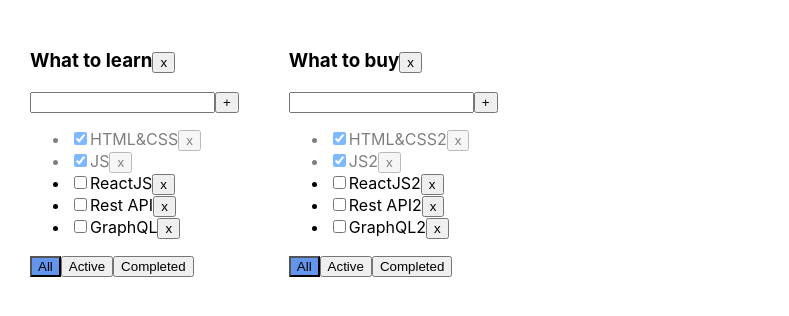
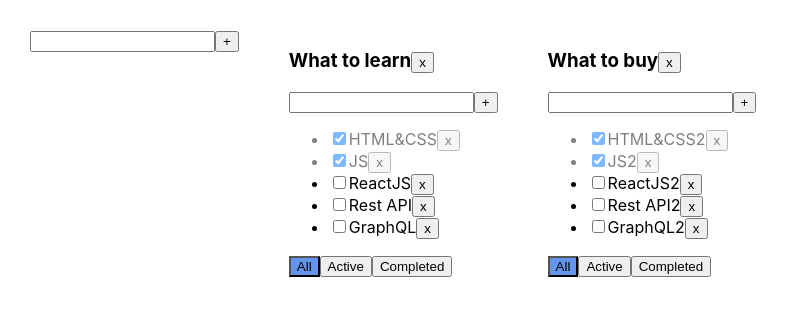
Before and after one commit to Zhenya-M1khaylov/TodoList, a React (Create React App) app: page / in a window 1280 px wide. Shown: the top 316 px of the page, without its empty margins (0-789 px from the left). Built offline with nearby package versions, Linux system fonts and the light colour scheme.

Commit message:
Add EditableSpan, FullInput Components, add changed titles

```diff
--- a/src/App.tsx
+++ b/src/App.tsx
@@ -2,6 +2,7 @@ import React, {useState} from 'react';
 import './App.css';
 import {TaskType, Todolist} from './Todolist';
 import {v1} from 'uuid';
+import {FullInput} from './Components/FullInput';
 
 export type FilterValuesType = 'all' | 'active' | 'completed';
 
@@ -59,13 +60,31 @@ function App() {
         setTasks({...tasks, [todolistID]: tasks[todolistID].map(el => el.id === taskId ? {...el, isDone: isDone} : el)})
     }
 
+    const addTodolist = (newTitle: string) => {
+        let newID = v1()
+        let newTodolist: TodolistsType = {id: newID, title: newTitle, filter: 'all'}
+        setTodolists([newTodolist, ...todolists])
+        setTasks({...tasks, [newID]: []})
+    }
+
+    const editTodolist = (todolistId: string, newTitle: string) => {
+        setTodolists(todolists.map(el=>el.id===todolistId ? {...el, title: newTitle} : el))
+    }
+
+    const editTask = (todolistId: string, taskID: string, newTitle: string) => {
+        setTasks({
+            ...tasks, [todolistId]: tasks[todolistId].map(el => el.id === taskID ? {...el, title: newTitle} : el)
+        })
+    }
 
     return (
         <div className="App">
+            <FullInput callBack={addTodolist} />
             {todolists.map((el, index) => {
 
                 return (
                     <Todolist
+                        id={el.id}
                         key={el.id}
                         todolistID={el.id}
                         title={el.title}
@@ -78,6 +97,8 @@ function App() {
                         setTodolists={setTodolists}
                         todolists={todolists}
                         removeTodolist={removeTodolist}
+                        editTodolist={editTodolist}
+                        editTask={editTask}
                     />
                 )
             })}
--- /dev/null
+++ b/src/Components/EditableSpan.tsx
@@ -0,0 +1,26 @@
+import React, {ChangeEvent, useState} from 'react';
+
+export type EditableSpanPropsType = {
+    title: string
+    callBack: (newTitle: string) => void
+}
+
+export const EditableSpan = (props: EditableSpanPropsType) => {
+
+    let [edit, setEdit] = useState(false)
+    let [newTitle, setNewTitle] = useState(props.title)
+
+    const onChangeHandler = (e: ChangeEvent<HTMLInputElement>) => {
+        setNewTitle(e.currentTarget.value)
+    }
+    const onDoubleClickHandler = () => {
+        setEdit(!edit)
+        props.callBack(newTitle)
+    }
+
+    return (
+        edit
+            ? <input value={newTitle} onChange={onChangeHandler} onBlur={onDoubleClickHandler} autoFocus/>
+            : <span onDoubleClick={onDoubleClickHandler}>{props.title}</span>
+    );
+};
--- /dev/null
+++ b/src/Components/FullInput.tsx
@@ -0,0 +1,42 @@
+import React, {ChangeEvent, KeyboardEvent, useState} from 'react';
+
+export type FullInputPropsType = {
+    callBack: (newTitle: string) => void
+}
+
+export const FullInput = (props: FullInputPropsType) => {
+
+    let [title, setTitle] = useState('')
+    let [error, setError] = useState<string | null>(null)
+
+    const onChangeHandler = (e: ChangeEvent<HTMLInputElement>) => {
+        setTitle(e.currentTarget.value)
+    }
+    const onKeyPressHandler = (e: KeyboardEvent<HTMLInputElement>) => {
+        setError(null);
+        if (e.key === 'Enter') {
+            addTask();
+        }
+    }
+    const addTask = () => {
+        let newTitle = title.trim();
+        if (newTitle !== '') {
+            props.callBack(newTitle);
+            setTitle('');
+        } else {
+            setError('Title is required');
+        }
+    }
+
+    return (
+        <div>
+            <input value={title}
+                   onChange={onChangeHandler}
+                   onKeyPress={onKeyPressHandler}
+                   className={error ? "error" : ""}
+            />
+            <button onClick={addTask}>+</button>
+            {error && <div className="error-message">{error}</div>}
+        </div>
+    );
+}
--- a/src/MapComponent.tsx
+++ /dev/null
@@ -1,32 +0,0 @@
-import React, {ChangeEvent} from 'react';
-import {TaskType} from './Todolist';
-
-type PropsType = {
-    todolistID: string
-    tasksForTodolist: Array<TaskType>
-    removeTask: (todolistID: string, taskId: string) => void
-    changeTaskStatus: (todolistID: string, taskId: string, isDone: boolean) => void
-}
-
-export const MapComponent = ({todolistID, tasksForTodolist, removeTask, ...props}: PropsType) => {
-    return (
-        <ul>
-
-            {tasksForTodolist.map(t => {
-                const onClickHandler = () => removeTask(todolistID, t.id)
-                const onChangeHandler = (e: ChangeEvent<HTMLInputElement>) => {
-                    props.changeTaskStatus(todolistID, t.id, e.currentTarget.checked);
-                }
-
-                return <li key={t.id} className={t.isDone ? 'is-done' : ''}>
-                    <input type="checkbox"
-                           onChange={onChangeHandler}
-                           checked={t.isDone}/>
-                    <span>{t.title}</span>
-                    <button onClick={onClickHandler}>x</button>
-                </li>
-            })
-            }
-        </ul>
-    );
-};
--- a/src/Todolist.tsx
+++ b/src/Todolist.tsx
@@ -1,6 +1,7 @@
-import React, {ChangeEvent, KeyboardEvent, useState} from 'react';
+import React, {ChangeEvent} from 'react';
 import {FilterValuesType, TodolistsType} from './App';
-import {MapComponent} from './MapComponent';
+import {FullInput} from './Components/FullInput';
+import {EditableSpan} from './Components/EditableSpan';
 
 export type TaskType = {
     id: string
@@ -9,6 +10,7 @@ export type TaskType = {
 }
 
 type PropsType = {
+    id: string
     todolistID: string
     title: string
     tasks: Array<TaskType>
@@ -20,12 +22,14 @@ type PropsType = {
     setTodolists: (todolists: Array<TodolistsType>) => void
     todolists: Array<TodolistsType>
     removeTodolist: (todolistID: string) => void
+    editTodolist: (todolistId: string, newTitle: string)=> void
+    editTask: (todolistId: string, taskID: string, newTitle: string)=> void
 }
 
 export function Todolist(props: PropsType) {
 
-    let [title, setTitle] = useState('')
-    let [error, setError] = useState<string | null>(null)
+    // let [title, setTitle] = useState('')
+    // let [error, setError] = useState<string | null>(null)
 
 
     function changeFilter(todolistID: string, value: FilterValuesType) {
@@ -42,25 +46,25 @@ export function Todolist(props: PropsType) {
     }
 
 
-    const addTask = () => {
-        if (title.trim() !== '') {
-            props.addTask(props.todolistID, title.trim());
-            setTitle('');
-        } else {
-            setError('Title is required');
-        }
-    }
+    // const addTask = () => {
+    //     if (title.trim() !== '') {
+    //         props.addTask(props.todolistID, title.trim());
+    //         setTitle('');
+    //     } else {
+    //         setError('Title is required');
+    //     }
+    // }
 
-    const onChangeHandler = (e: ChangeEvent<HTMLInputElement>) => {
-        setTitle(e.currentTarget.value)
-    }
+    // const onChangeHandler = (e: ChangeEvent<HTMLInputElement>) => {
+    //     setTitle(e.currentTarget.value)
+    // }
 
-    const onKeyPressHandler = (e: KeyboardEvent<HTMLInputElement>) => {
-        setError(null);
-        if (e.charCode === 13) {
-            addTask();
-        }
-    }
+    // const onKeyPressHandler = (e: KeyboardEvent<HTMLInputElement>) => {
+    //     setError(null);
+    //     if (e.charCode === 13) {
+    //         addTask();
+    //     }
+    // }
 
     const onAllClickHandler = () => changeFilter(props.todolistID, 'all');
     const onActiveClickHandler = () => changeFilter(props.todolistID, 'active');
@@ -70,27 +74,53 @@ export function Todolist(props: PropsType) {
         props.removeTodolist(props.todolistID)
     }
 
+    const addTaskHandler = (newTitle: string) => {
+        props.addTask(props.id, newTitle)
+    }
+
+    const editTodolistHandler = (newTitle: string) => {
+        props.editTodolist(props.id, newTitle)
+    }
+
+    const editTaskHandler = (tID: string, newTitle: string) => {
+        props.editTask(props.id, tID, newTitle)
+    }
+
     return <div>
 
         <h3>
-            {props.title}
+            <EditableSpan title={props.title} callBack={editTodolistHandler}/>
+            {/*{props.title}*/}
             <button onClick={removeTodolistHandler}>x</button>
         </h3>
-        <div>
-            <input value={title}
-                   onChange={onChangeHandler}
-                   onKeyPress={onKeyPressHandler}
-                   className={error ? 'error' : ''}
-            />
-            <button onClick={addTask}>+</button>
-            {error && <div className="error-message">{error}</div>}
-        </div>
-        <MapComponent
-            tasksForTodolist={tasksForTodolist}
-            removeTask={props.removeTask}
-            changeTaskStatus={props.changeTaskStatus}
-            todolistID={props.todolistID}
-        />
+        <FullInput callBack={addTaskHandler} />
+        {/*<div>*/}
+        {/*    <input value={title}*/}
+        {/*           onChange={onChangeHandler}*/}
+        {/*           onKeyPress={onKeyPressHandler}*/}
+        {/*           className={error ? 'error' : ''}*/}
+        {/*    />*/}
+        {/*    <button onClick={addTask}>+</button>*/}
+        {/*    {error && <div className="error-message">{error}</div>}*/}
+        {/*</div>*/}
+        <ul>
+
+            {tasksForTodolist.map(t => {
+                const onClickHandler = () => props.removeTask(props.todolistID, t.id)
+                const onChangeHandler = (e: ChangeEvent<HTMLInputElement>) => {
+                    props.changeTaskStatus(props.todolistID, t.id, e.currentTarget.checked);
+                }
+
+                return <li key={t.id} className={t.isDone ? 'is-done' : ''}>
+                    <input type="checkbox"
+                           onChange={onChangeHandler}
+                           checked={t.isDone}/>
+                    <EditableSpan title={t.title} callBack={(newTitle)=>editTaskHandler(t.id, newTitle)}/>
+                    <button onClick={onClickHandler}>x</button>
+                </li>
+            })
+            }
+        </ul>
         <div>
             <button className={props.filter === 'all' ? 'active-filter' : ''}
                     onClick={onAllClickHandler}>All
```
